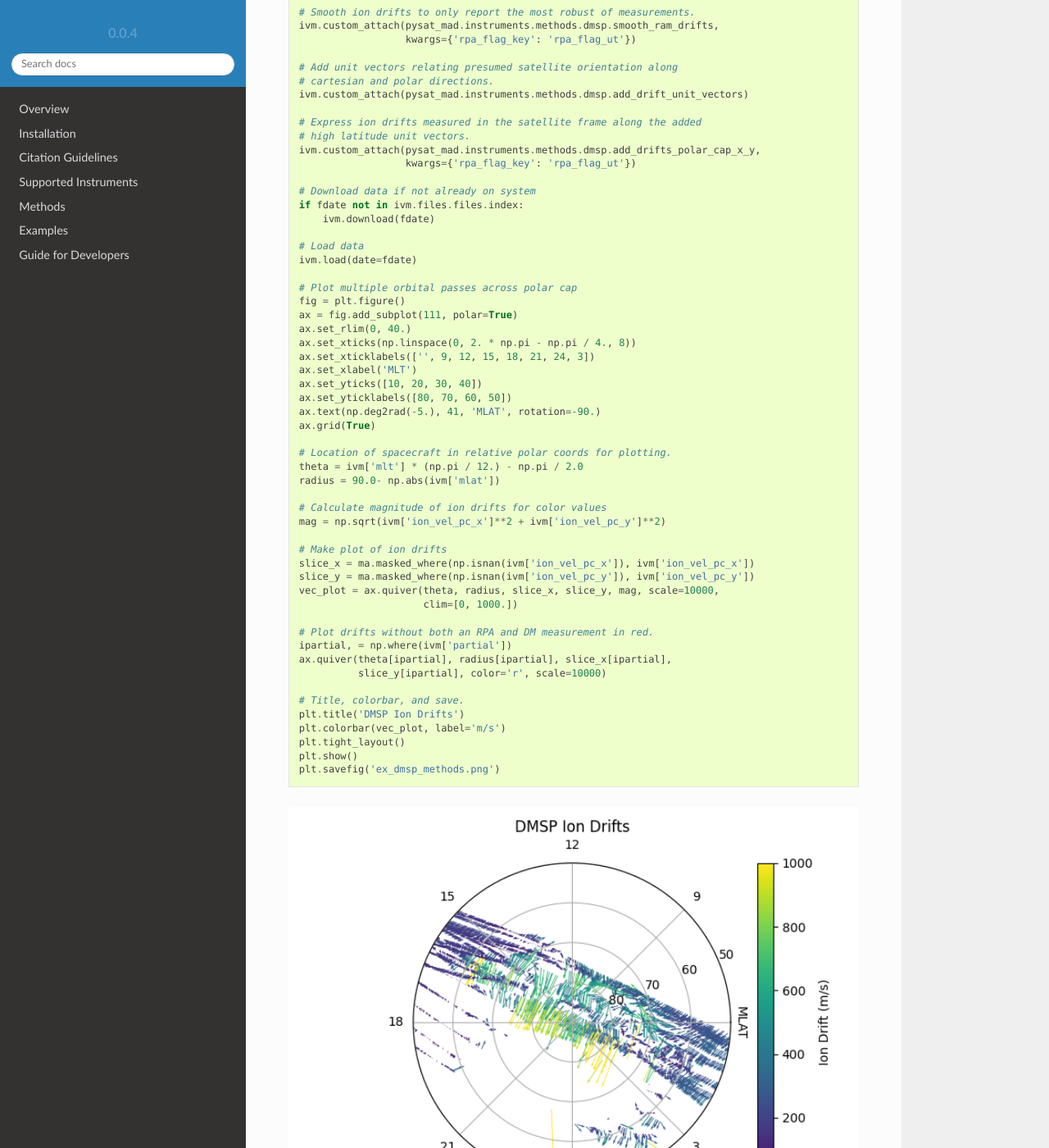
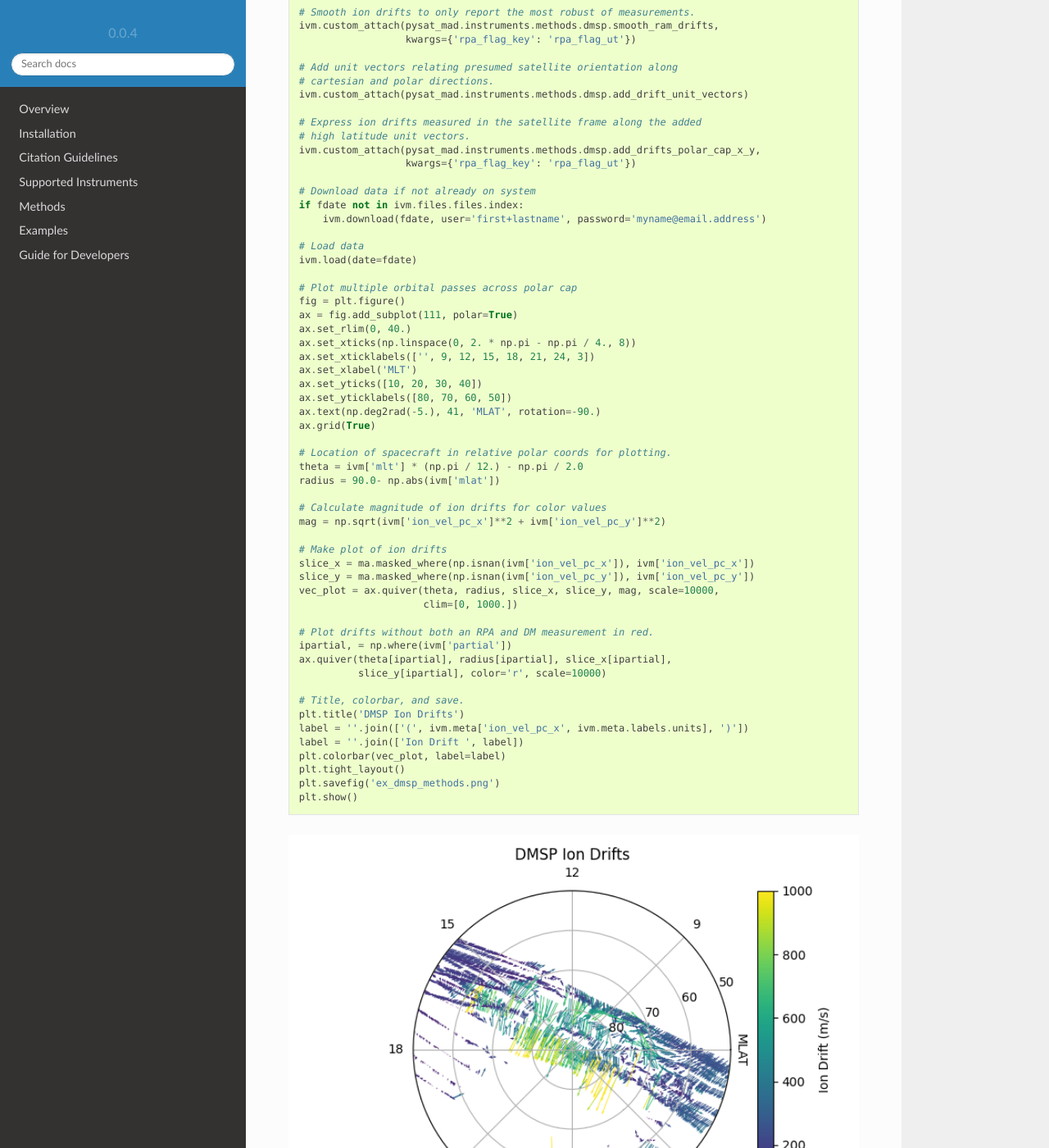
Before and after one commit to pysat/pysatMadrigal, a Sphinx documentation site: the page built from docs/examples/ex_dmsp_methods.rst, in a window 1280 px wide and 1400 px high, scrolled down 472 px. Shown: the whole window at 82% size. Built offline with Sphinx 7.4.7 and the Read the Docs theme 2.0.0, drawn with Linux system fonts in a browser that asks for light colours; pages that are not in the unit, such as notebooks, are missing from menus.

Commit message:
STY: Reviewer comments

```diff
--- a/docs/examples/ex_dmsp_methods.rst
+++ b/docs/examples/ex_dmsp_methods.rst
@@ -37,7 +37,7 @@
 
    # Download data if not already on system
    if fdate not in ivm.files.files.index:
-       ivm.download(fdate)
+       ivm.download(fdate, user='first+lastname', password='myname@email.address')
 
    # Load data
    ivm.load(date=fdate)
@@ -74,10 +74,12 @@
 
    # Title, colorbar, and save.
    plt.title('DMSP Ion Drifts')
-   plt.colorbar(vec_plot, label='m/s')
+   label = ''.join(['(', ivm.meta['ion_vel_pc_x', ivm.meta.labels.units], ')'])
+   label = ''.join(['Ion Drift ', label])
+   plt.colorbar(vec_plot, label=label)
    plt.tight_layout()
+   plt.savefig('ex_dmsp_methods.png')
    plt.show()
-   plt.savefig('ex_dmsp_methods.png')
 
 
 .. image:: ../figures/ex_dmsp_methods.png
```
